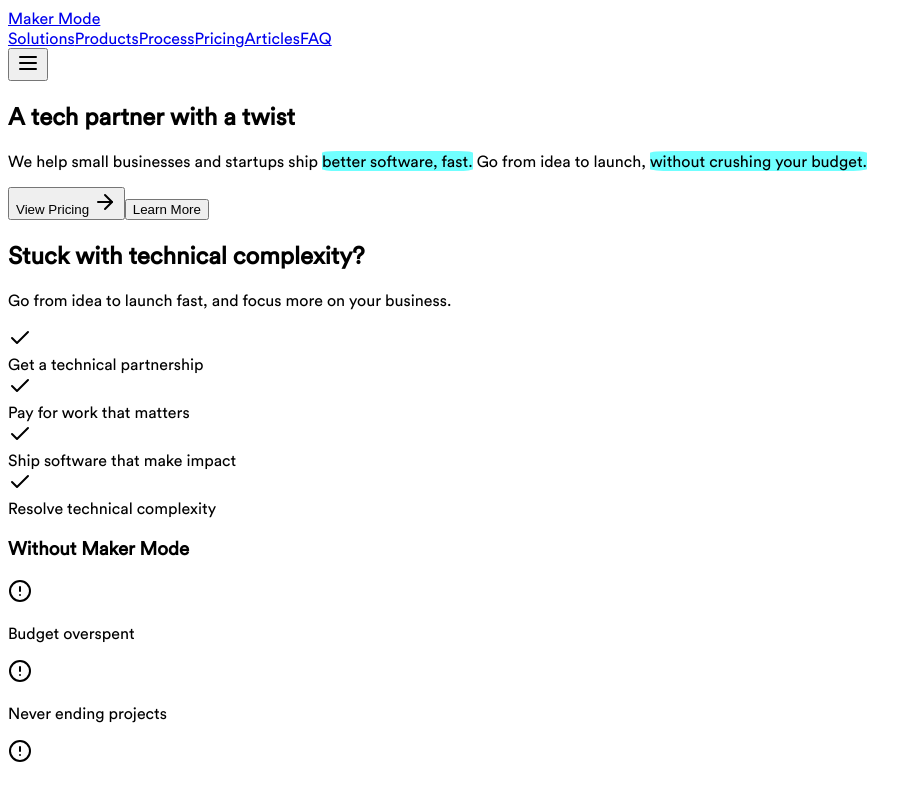
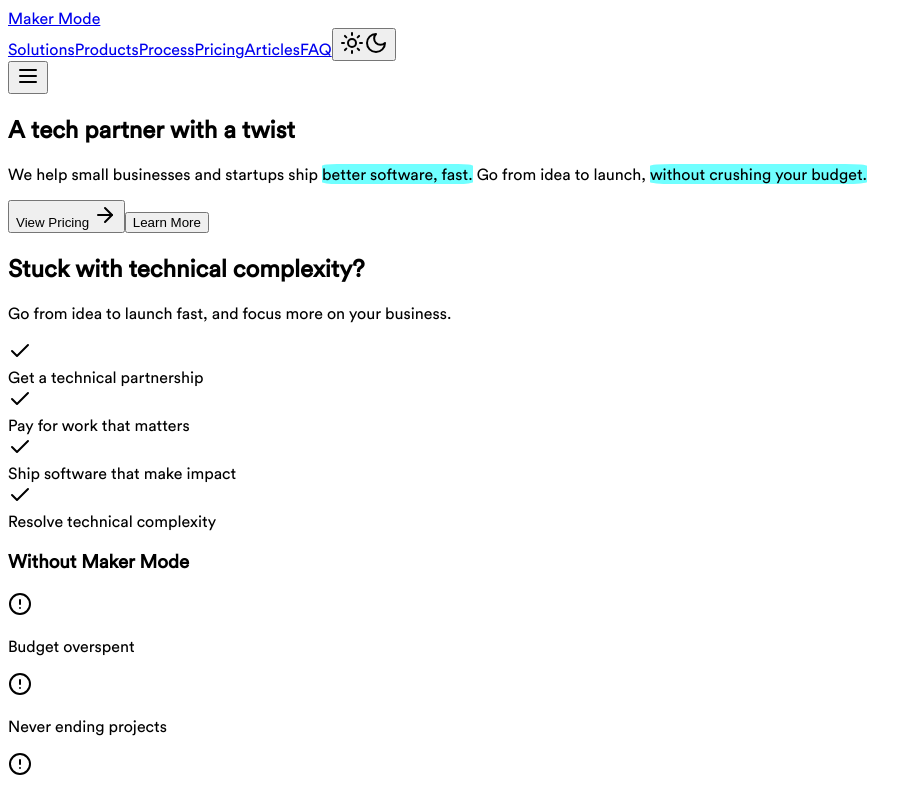
Before and after one commit to nimblegeek/MakerModeLanding, a React (Vite) app in the folder client/: page / in a window 1280 px wide. Shown: the top 785 px of the page, without its empty margins (0-922 px from the left). Built offline with nearby package versions, Linux system fonts and the light colour scheme.

Commit message:
Assistant checkpoint
Assistant generated file changes:
- client/src/components/Navigation.tsx: Add dark mode system detection, Add theme toggle in navigation
- client/src/main.tsx: Add system theme detection

---

User prompt:

please make the necessary dark mode system setting update

```diff
--- a/client/src/components/Navigation.tsx
+++ b/client/src/components/Navigation.tsx
@@ -1,5 +1,5 @@
-import { useState, useCallback } from "react";
-import { Menu } from "lucide-react";
+import { useState, useCallback, useEffect } from "react";
+import { Menu, Moon, Sun } from "lucide-react";
 import { Button } from "@/components/ui/button";
 import {
   Sheet,
@@ -82,6 +82,19 @@
                 </Link>
               ))
             )}
+          <Button
+              variant="ghost"
+              size="icon"
+              className="ml-4"
+              onClick={() => {
+                const isDark = document.documentElement.classList.toggle("dark");
+                localStorage.setItem("theme", isDark ? "dark" : "light");
+              }}
+              aria-label="Toggle theme"
+            >
+              <Sun className="h-5 w-5 rotate-0 scale-100 transition-all dark:-rotate-90 dark:scale-0" />
+              <Moon className="absolute h-5 w-5 rotate-90 scale-0 transition-all dark:rotate-0 dark:scale-100" />
+            </Button>
           </div>
 
           {/* Mobile Navigation */}
--- a/client/src/main.tsx
+++ b/client/src/main.tsx
@@ -2,6 +2,14 @@
 import { StrictMode } from "react";
 import { createRoot } from "react-dom/client";
 import { BrowserRouter, Routes, Route } from "react-router-dom";
+
+// Theme detection
+if (localStorage.theme === 'dark' || (!('theme' in localStorage) && window.matchMedia('(prefers-color-scheme: dark)').matches)) {
+  document.documentElement.classList.add('dark')
+} else {
+  document.documentElement.classList.remove('dark')
+}
+
 import "./index.css";
 import { SWRConfig } from "swr";
 import { fetcher } from "./lib/fetcher";
```
